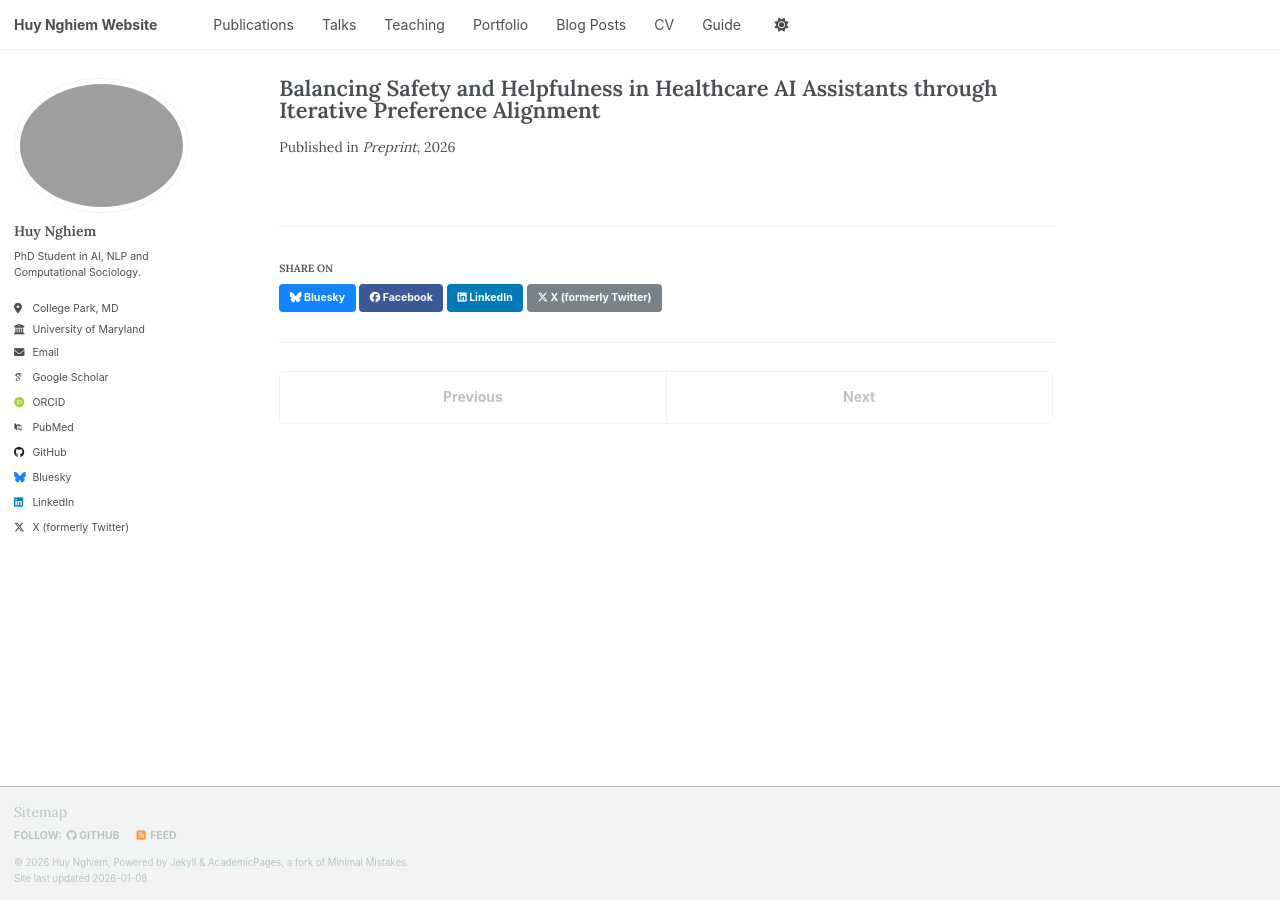
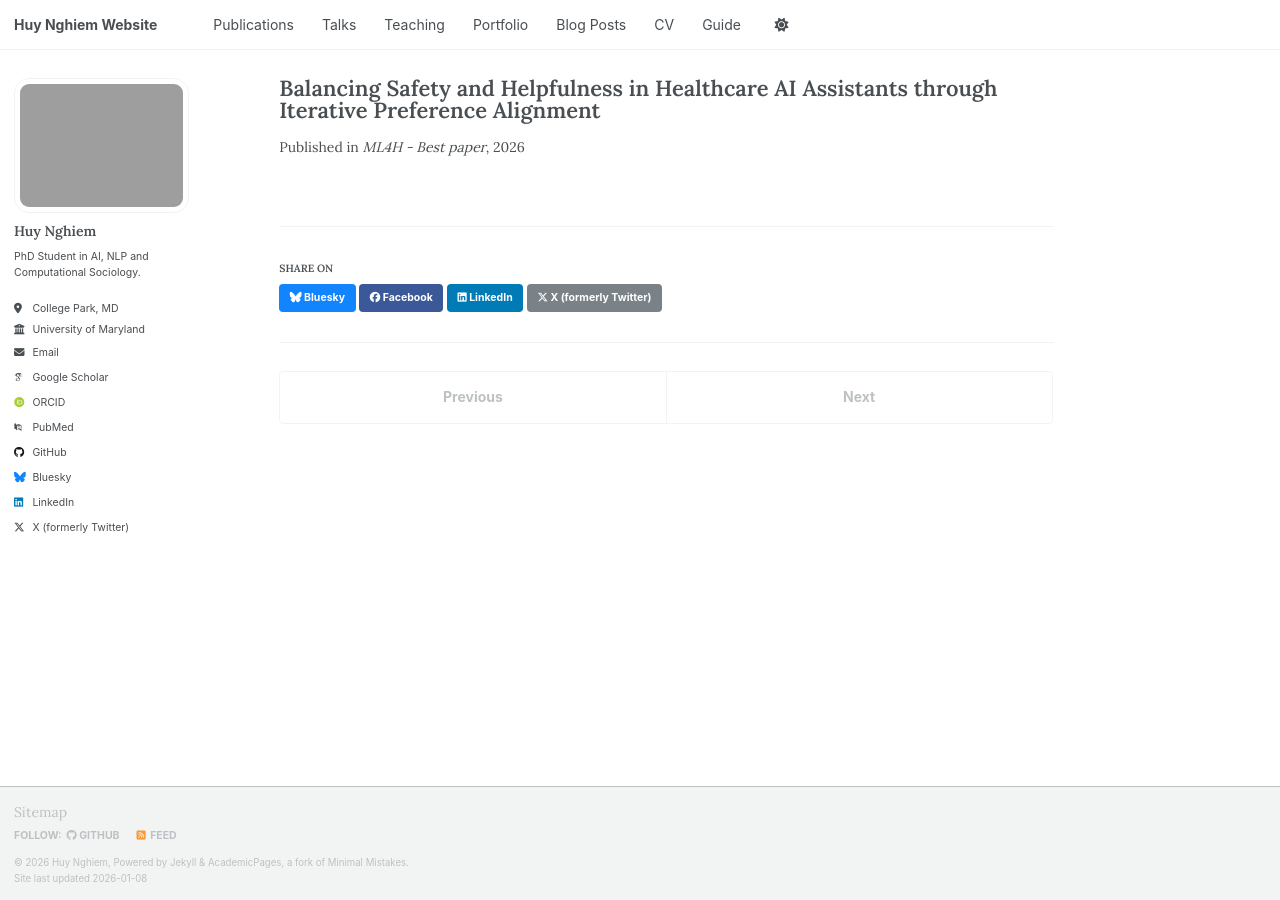
Before and after one commit to hnghiem-nlp/hnghiem-nlp.github.io, a Jekyll site: the page built from _publications/2025-placeholder-2.md, in a window 1280 px wide. Built offline with Jekyll 4.4.1, drawn with Linux system fonts in a browser that asks for light colours; some web fonts are replaced; a script that is not in the unit is left out.

Commit message:
new update

```diff
--- a/_publications/2025-placeholder-2.md
+++ b/_publications/2025-placeholder-2.md
@@ -1,9 +1,9 @@
 ---
 title: "Balancing Safety and Helpfulness in Healthcare AI Assistants through Iterative Preference Alignment"
 authors: "Huy Nghiem, Swetasudha Panda, Devashish Khatwani, Huy V. Nguyen, Krishnaram Kenthapadi, Hal Daumé III"
-venue: "Preprint"
+venue: "ML4H - Best paper"
 year: 2025
-paperurl: "https://arxiv.org/abs/0000.00000"
+paperurl: "https://arxiv.org/abs/2512.04210"
 image: "/assets/img/papers/oci_rail.png"
 excerpt: "Simple and modular iterative frameworks to improve safety of healthcare AI assistants post-deployment via preference optimization"
 selected: true
--- a/_sass/layout/_sidebar.scss
+++ b/_sass/layout/_sidebar.scss
@@ -95,7 +95,7 @@
 
   img {
     max-width: 175px;
-    border-radius: 50%;
+    border-radius: 15px;
 
     @include breakpoint($large) {
       padding: 5px;
```
